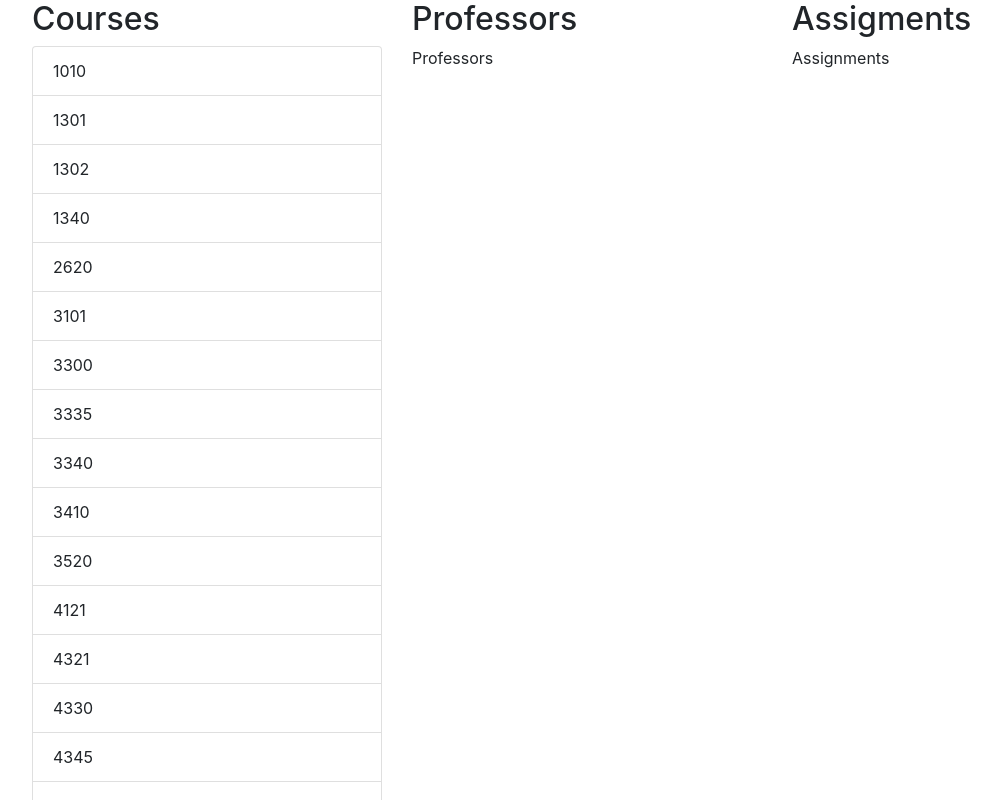
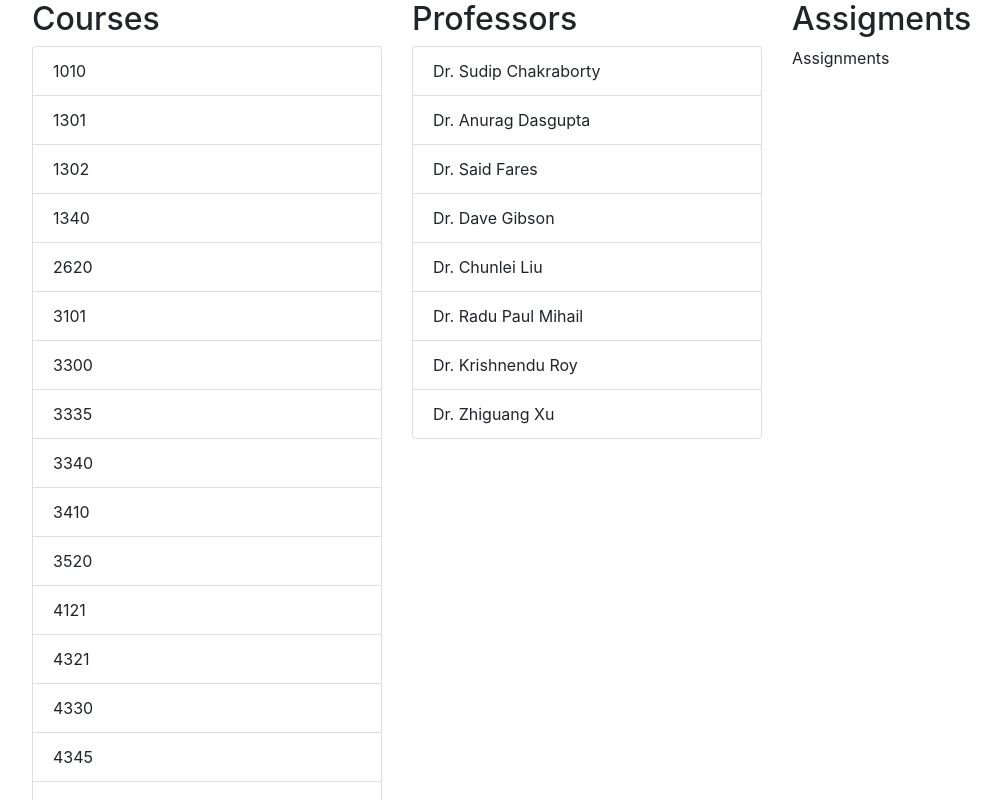
Before and after one commit to birbcoon/who-teaches-what, a React (Create React App) app: page / in a window 1280 px wide. Shown: the top 800 px of the page, without its empty margins (53-1054 px from the left). Built offline with nearby package versions, Linux system fonts and the light colour scheme.

Commit message:
displayed all professors as list items

```diff
--- a/src/containers/ProfessorList.js
+++ b/src/containers/ProfessorList.js
@@ -1,8 +1,30 @@
-import React from 'react'
+import React, { Component } from "react";
+import { connect } from 'react-redux';
+import { bindActionCreators } from 'redux';
+import { selectBook } from '../actions/index';
 
-const Professors = () => (
-    <div>
-        <p>Professors</p>
-    </div>
-)
-export default Professors
+
+class Professors extends Component {
+    renderList(){
+        return this.props.profs.map(prof => {
+            return (
+                <li key={prof.name} className="list-group-item">
+                    {prof.name}
+                </li>
+            )
+        })
+    }
+    render() {
+        return <ul className="list-group">{this.renderList()}</ul>
+    }
+}
+function mapStateToProps(state) {
+    return {
+        profs: state.profs
+    };
+}
+
+function mapDispatchToProps(dispatch){
+    return bindActionCreators({ selectBook: selectBook }, dispatch);
+}
+export default connect(mapStateToProps, mapDispatchToProps)(Professors);
--- a/src/reducers/reducer_profs.js
+++ b/src/reducers/reducer_profs.js
@@ -1,7 +1,7 @@
 const initialState = [
     { name: "Dr. Sudip Chakraborty", nrOfCreditHours: 0, nrOfClasses: 0 },
     { name: "Dr. Anurag Dasgupta", nrOfCreditHours: 0, nrOfClasses: 0 },
-    { name: "Said Fares", nrOfCreditHours: 0, nrOfClasses: 0 },
+    { name: "Dr. Said Fares", nrOfCreditHours: 0, nrOfClasses: 0 },
     { name: "Dr. Dave Gibson", nrOfCreditHours: 0, nrOfClasses: 0 },
     { name: "Dr. Chunlei Liu", nrOfCreditHours: 0, nrOfClasses: 0 },
     { name: "Dr. Radu Paul Mihail", nrOfCreditHours: 0, nrOfClasses: 0 },
```
